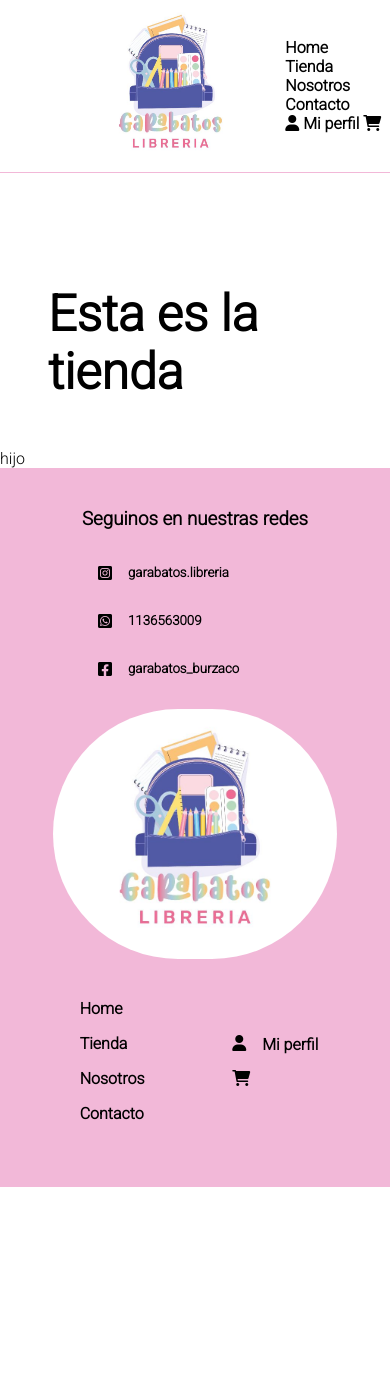
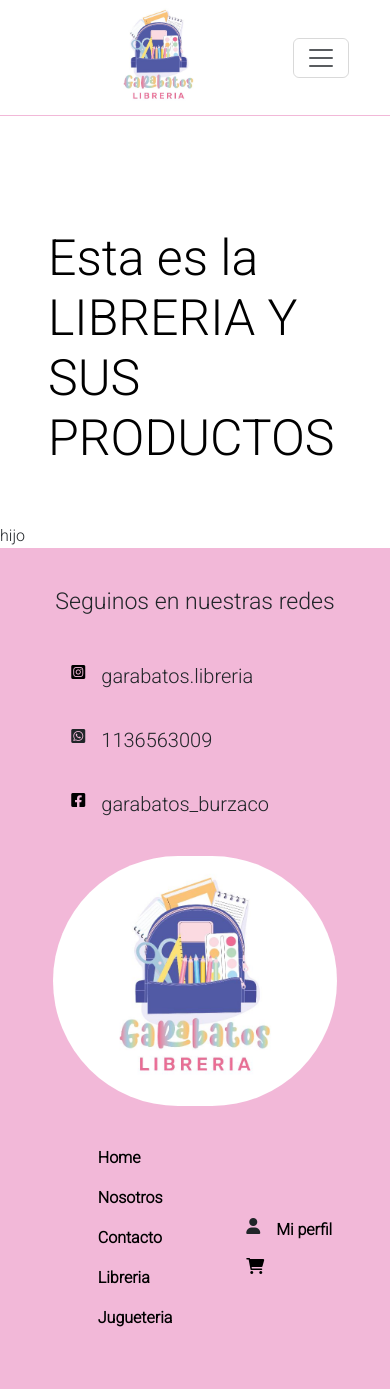
Before and after one commit to juanignaciozumpano/ProyectoCoder-Garabatos-ZumpanoJuanIgnacio, a plain HTML site: page pages/libreria.html in a window 390 px wide. Before the commit the page ends 1187 px from the top, so only its background shows below. Drawn offline with nearby package versions, Linux system fonts and the light colour scheme.

Commit message:
header y footer full responsive

```diff
--- a/css/styles.css
+++ b/css/styles.css
@@ -26,7 +26,7 @@ h4{
 
 
 /*--GENERAL--*/
-.styleTitulos {
+.styleTitulos{
     display: flex;
     font-family: 'Roboto', sans-serif;
     font-size: 50px;
@@ -35,6 +35,9 @@ h4{
     justify-content: center;
     padding: 3rem;
     margin-top: 4rem;
+}
+.styleTitulos:hover{
+    color: rgb(242, 184, 216);
 }
 .h{
     width: 50%;
--- a/pages/libreria.html
+++ b/pages/libreria.html
@@ -6,36 +6,51 @@
     <meta name="viewport" content="width=device-width, initial-scale=1.0">
     <link rel="icon" href="../assets/Fotos para la Pagina Garabatos/logo garabatos con mochila.jpeg" size="any">
     <title>Garabatos | Tienda </title>
+    <link href="https://cdn.jsdelivr.net/npm/bootstrap@5.3.0/dist/css/bootstrap.min.css" rel="stylesheet" integrity="sha384-9ndCyUaIbzAi2FUVXJi0CjmCapSmO7SnpJef0486qhLnuZ2cdeRhO02iuK6FUUVM" crossorigin="anonymous">
+    <link rel="stylesheet" href="../css/styles.css">
+    <link href="https://fonts.googleapis.com/css2?family=Roboto:wght@300&display=swap" rel="stylesheet">
     <link rel="stylesheet" href="https://cdnjs.cloudflare.com/ajax/libs/font-awesome/6.0.0/css/all.min.css">
-    <link rel="stylesheet" href="../css/styles.css">
     <link rel="preconnect" href="https://fonts.googleapis.com">
     <link rel="preconnect" href="https://fonts.gstatic.com" crossorigin>
-    <link href="https://fonts.googleapis.com/css2?family=Roboto:wght@300&display=swap" rel="stylesheet">
 </head>
 <body>
     <header class="header">
         <img class="logoHeader" src="../assets/Fotos para la Pagina Garabatos/logo garabatos con mochila.jpeg" alt="">
-        <nav class="header-nav">
-            <ul class="header-lista">
-                <li><a href="../index.html">Home</a></li>
-                <li><a href="tienda.html">Tienda</a></li>
-                <li><a href="./nosotros.html">Nosotros</a></li>
-                <li><a href="./contacto.html">Contacto</a></li>
-            </ul>
-            <div class="profileCartHead">
-                    <i class="fa-solid fa-user"></i>
-                    <a href="./profile.html">Mi perfil</a>
-                <a i class="fa-solid fa-cart-shopping" href="./carrito.html"></a>
+        <nav class="navbar navbar-expand-lg bg-body-tertiary">
+            <div class="container-fluid">
+            <button class="navbar-toggler" type="button" data-bs-toggle="collapse" data-bs-target="#navbarNavDropdown" aria-controls="navbarNavDropdown" aria-expanded="false" aria-label="Toggle navigation">
+                <span class="navbar-toggler-icon"></span>
+            </button>
+            <div class="collapse navbar-collapse" id="navbarNavDropdown">
+                <ul class="navbar-nav">
+                <li class="nav-item">
+                    <a class="nav-link active" aria-current="page" href="../index.html">Home</a>
+                </li>
+                <li class="nav-item">
+                    <a class="nav-link active" href="./nosotros.html">Nosotros</a>
+                </li>
+                <li class="nav-item">
+                    <a class="nav-link active" href="./contacto.html">Contacto</a>
+                </li>
+                <li class="nav-item dropdown">
+                    <a class="nav-link dropdown-toggle active" href="#" role="button" data-bs-toggle="dropdown" aria-expanded="false">Productos</a>
+                    <ul class="dropdown-menu">
+                    <li><a class="dropdown-item" href="./jugueteria.html">Jugueteria</a></li>
+                    <li><a class="dropdown-item" href="./libreria.html">Libreria</a></li>
+                    </ul>
+                </li>
+                </ul>
             </div>
-            </nav>
+            </div>
+        </nav>
     </header>
     <main>
-        <h1 class="styleTitulos">Esta es la tienda</h1>
+        <h1 class="styleTitulos">Esta es la LIBRERIA Y SUS PRODUCTOS</h1>
         <div id="padre">
             <div id="hijo" > hijo </div>
         </div>
     </main>
-    <footer class="footer">
+    <footer id="footer" class="footer">
         <!--ICONOS DE REDES SOCIALES-->
         <div class="redesFooter">
                 <h3>Seguinos en nuestras redes</h3>
@@ -57,18 +72,21 @@
             <nav class="footer-nav">
                 <ul>
                     <li><a href="../index.html">Home</a></li>
-                    <li><a href="tienda.html">Tienda</a></li>
-                    <li><a href="nosotros.html">Nosotros</a></li>
-                    <li><a href="contacto.html">Contacto</a></li>
+                    <li><a href="./nosotros.html">Nosotros</a></li>
+                    <li><a href="./contacto.html">Contacto</a></li>
+                    <li><a href="./libreria.html">Libreria</a></li>
+                    <li><a href="./jugueteria.html">Jugueteria</a></li>
                 </ul>
             </nav>
+            <!--a futuro carro y perfil-->
             <div class="profileCartFoot">
                 <div>
                     <i class="fa-solid fa-user"></i>
-                    <a href="profile.html">Mi perfil</a>
+                    <a href="#">Mi perfil</a>
                 </div>
-                <a i class="fa-solid fa-cart-shopping" href="carrito.html"></a>
+                <a i class="fa-solid fa-cart-shopping" href="#"></a>
             </div>
     </footer>
+    <script src="https://cdn.jsdelivr.net/npm/bootstrap@5.3.0/dist/js/bootstrap.bundle.min.js" integrity="sha384-geWF76RCwLtnZ8qwWowPQNguL3RmwHVBC9FhGdlKrxdiJJigb/j/68SIy3Te4Bkz" crossorigin="anonymous"></script>
 </body>
 </html>
```
Also changed, not shown: pages/contacto.html (+35 -18 lines), pages/jugueteria.html (+36 -19 lines), pages/nosotros.html (+37 -19 lines).
